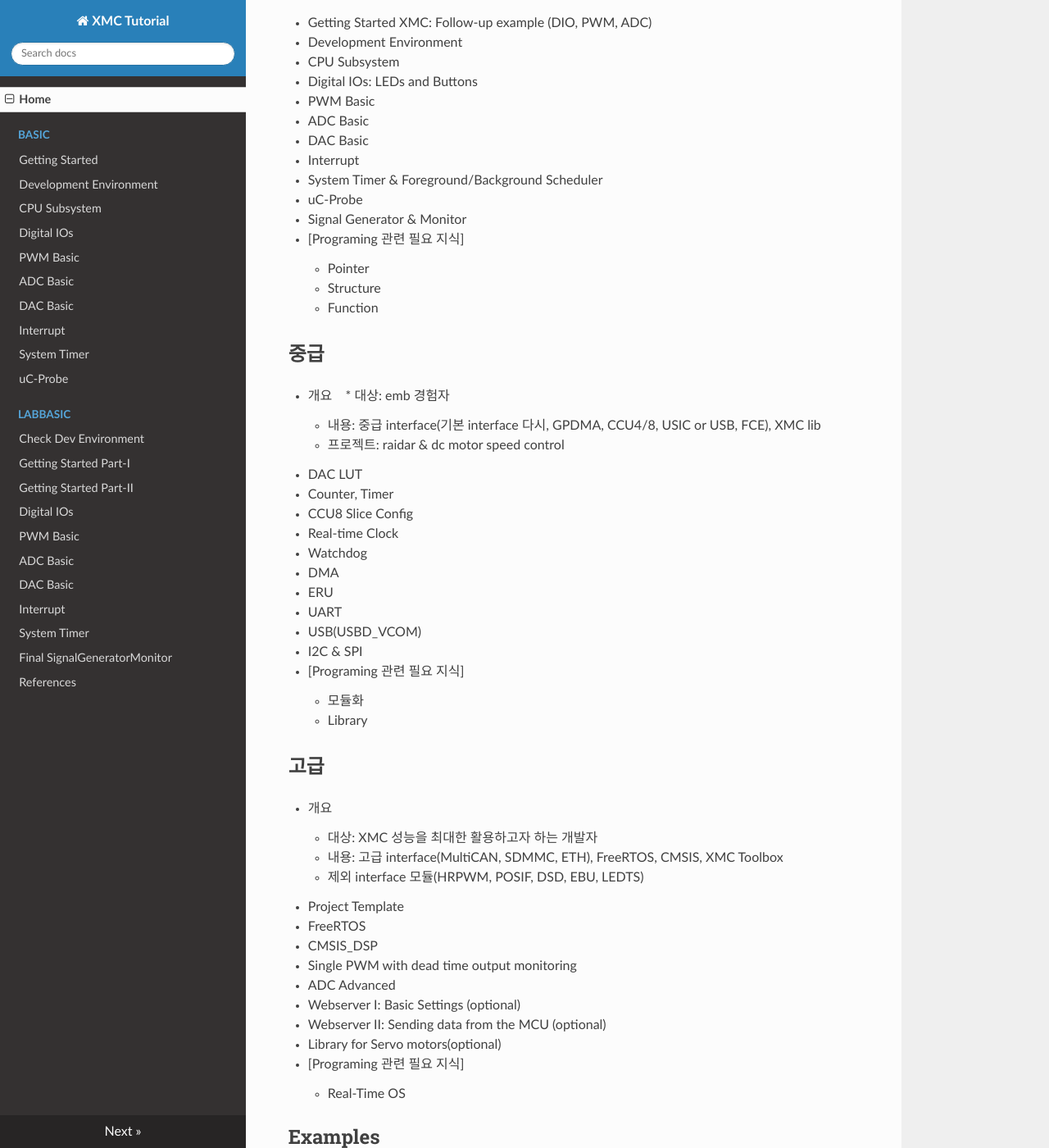
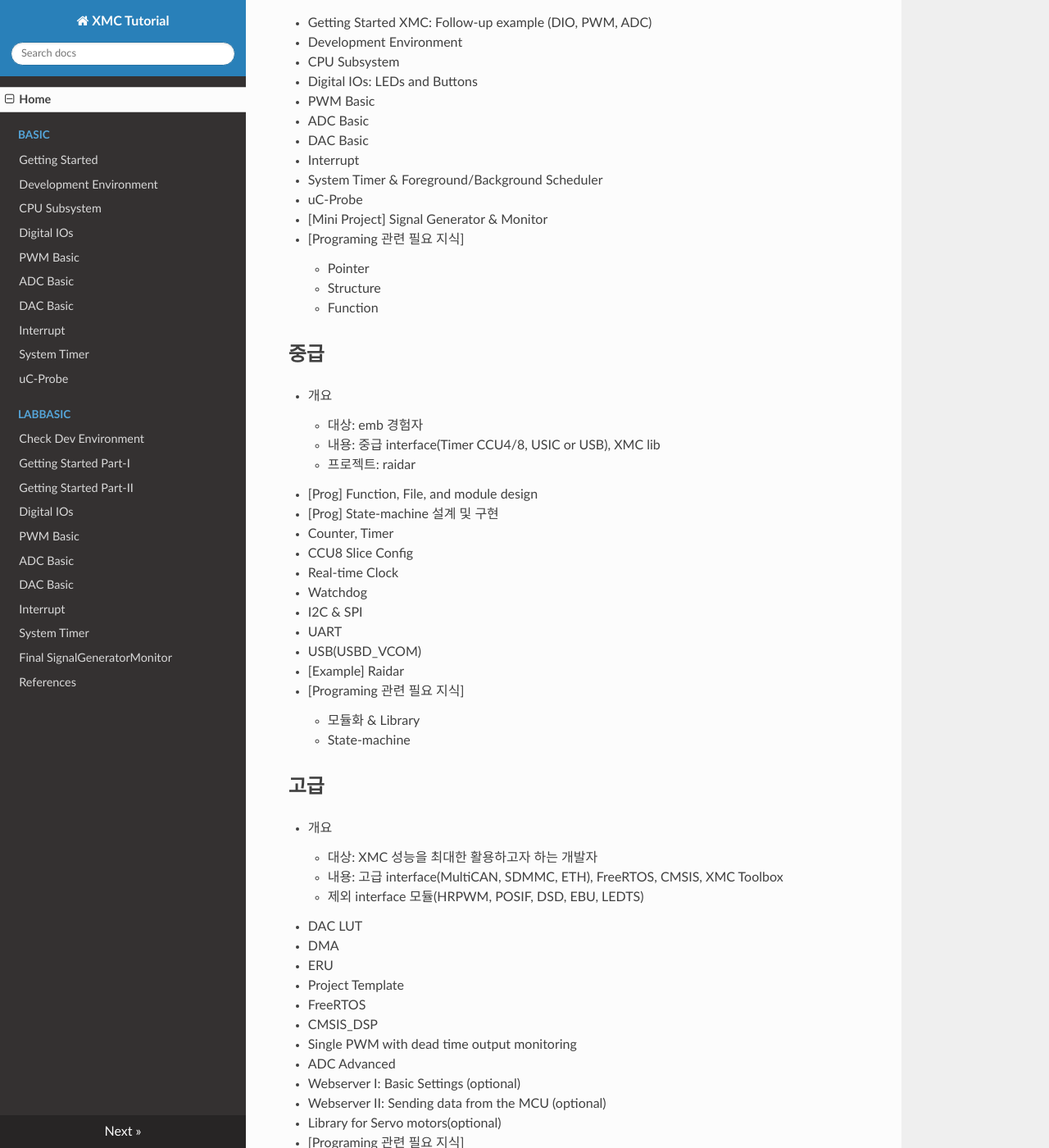
Before and after one commit to realsosy/XmcTutorial, an MkDocs documentation site: the page built from docs/index.md, in a window 1280 px wide and 1400 px high, scrolled down 872 px. Shown: the whole window at 82% size. Built offline with MkDocs 1.6.1, drawn with Linux system fonts in a browser that asks for light colours; nearby versions of some CDN libraries; old or Windows-style settings are respelled for this version of MkDocs.

Commit message:
중급편 내용 보강

```diff
--- a/docs/index.md
+++ b/docs/index.md
@@ -39,7 +39,7 @@
 1. Interrupt
 1. System Timer & Foreground/Background Scheduler
 1. uC-Probe
-1. Signal Generator & Monitor
+1. [Mini Project] Signal Generator & Monitor
 
 *   [Programing 관련 필요 지식]
     *   Pointer
@@ -48,24 +48,24 @@
 
 ## 중급
 * 개요
-    * 대상: emb 경험자
-    * 내용: 중급 interface(기본 interface 다시, GPDMA, CCU4/8, USIC or USB, FCE), XMC lib
-    * 프로젝트: raidar & dc motor speed control
+    * 대상: emb 경험자
+    * 내용: 중급 interface(Timer CCU4/8, USIC or USB), XMC lib
+    * 프로젝트: raidar
 
-1. DAC LUT
+1. [Prog] Function, File, and module design
+1. [Prog] State-machine 설계 및 구현
 1. Counter, Timer
 1. CCU8 Slice Config
 1. Real-time Clock
 1. Watchdog
-1. DMA
-1. ERU
+1. I2C & SPI
 1. UART
 1. USB(USBD_VCOM)
-1. I2C & SPI
+1. [Example] Raidar
 
 *   [Programing 관련 필요 지식]
-    *   모듈화
-    *   Library
+    *   모듈화 & Library
+    *   State-machine
 
 ## 고급
 *   개요
```
Also changed, not shown: other parts of docs/index.md (+3 -0 lines).
